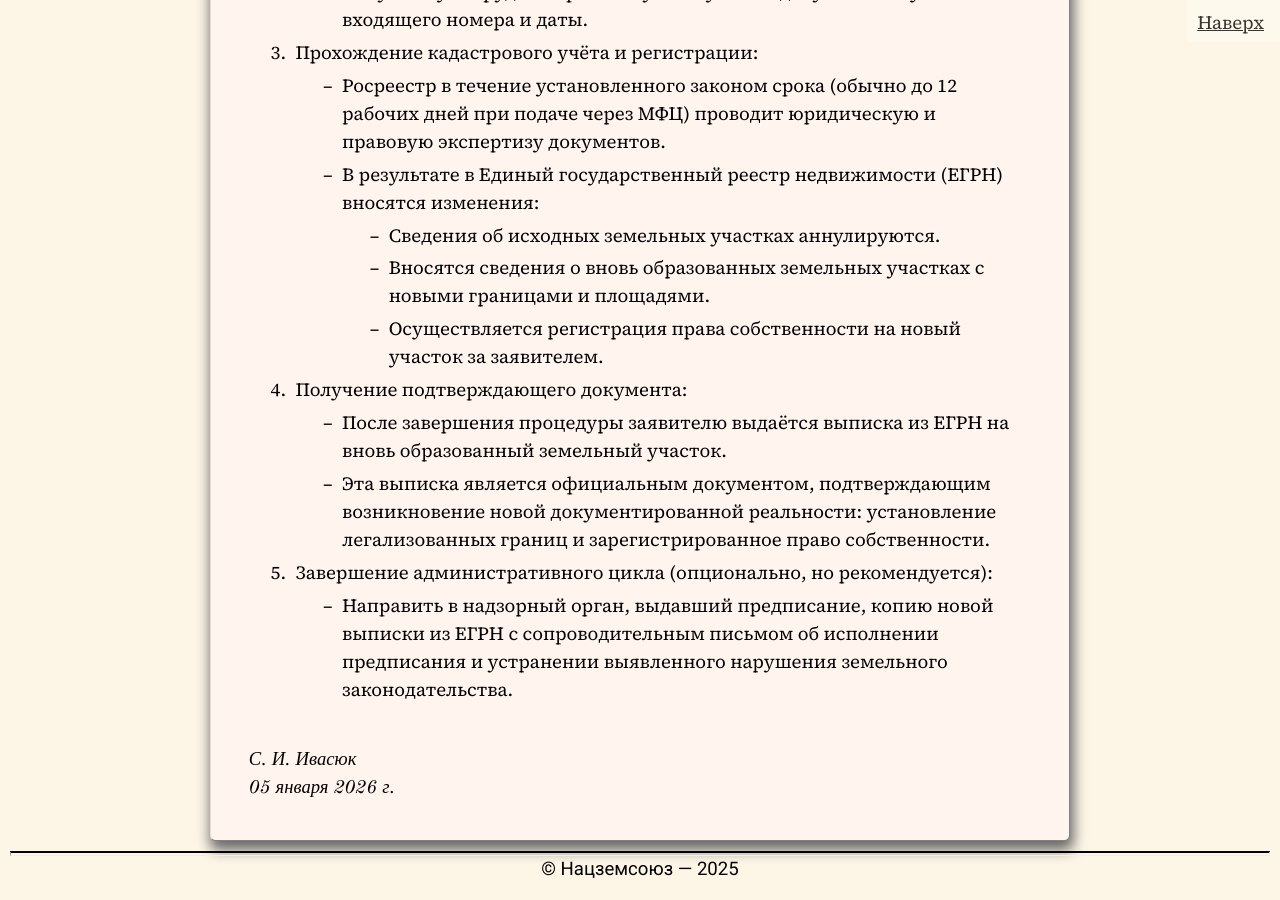
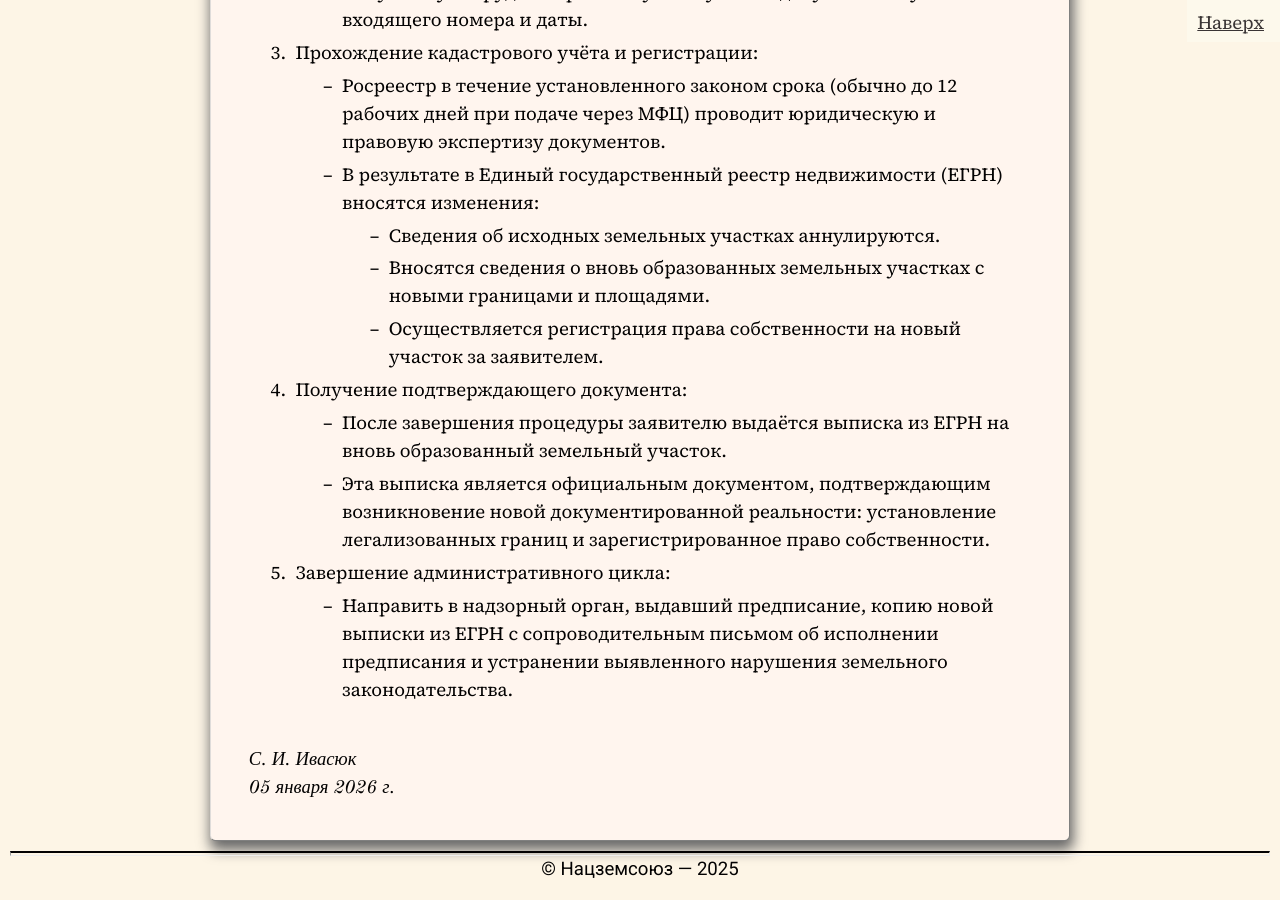
Before and after one commit to SergSi/land-use-art, a Jekyll site: the page built from _posts/2026-01-05-method.md, in a window 1280 px wide and 900 px high, scrolled down 44699 px. Built offline with Jekyll 4.4.1, drawn with Linux system fonts in a browser that asks for light colours; some web fonts are replaced.

Commit message:
Update 2026-01-05-method.md

```diff
--- a/_posts/2026-01-05-method.md
+++ b/_posts/2026-01-05-method.md
@@ -1068,5 +1068,5 @@ number="9"
    *   После завершения процедуры заявителю выдаётся выписка из ЕГРН на вновь образованный земельный участок.
    *   Эта выписка является официальным документом, подтверждающим возникновение новой документированной реальности: установление легализованных границ и зарегистрированное право собственности.
 
-5. Завершение административного цикла (опционально, но рекомендуется):
+5. Завершение административного цикла:
    *   Направить в надзорный орган, выдавший предписание, копию новой выписки из ЕГРН с сопроводительным письмом об исполнении предписания и устранении выявленного нарушения земельного законодательства.
```
